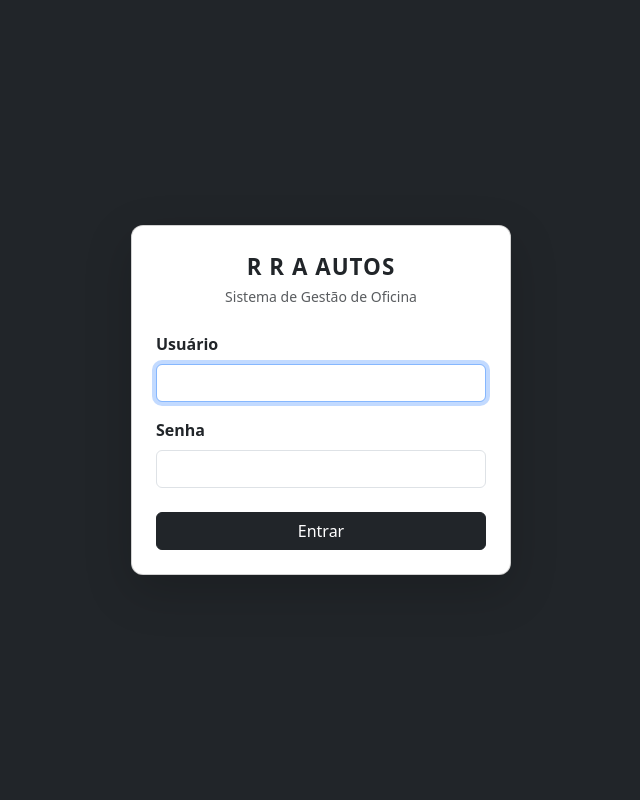
After one commit to Franciney2519/Projeto_oficina, a Flask app: template templates/login.html in a window 1280 px wide. The commit adds this page. Shown: the whole page, without its empty margins (319-959 px from the left). Run offline with Flask 3, Linux system fonts and the light colour scheme; the template is opened without the code that fills it, so the values that code supplies are empty; the visitor is signed in with stand-in values (Sample User, id 1); parts of the project's set-up code (start-up, migrations or seed data) failed here and were passed over; some libraries are stand-ins or nearby versions.

Commit message:
adiciona sistema de login com usuário e senha

```diff
--- a/app.py
+++ b/app.py
@@ -77,6 +77,40 @@ app = Flask(
     static_folder=os.path.join(PROJECT_DIR, "static"),
 )
 app.secret_key = os.environ.get("SECRET_KEY", "oficina-mecanica-secret-dev")
+
+APP_USERNAME = os.environ.get("APP_USERNAME", "admin")
+APP_PASSWORD = os.environ.get("APP_PASSWORD", "oficina123")
+
+PUBLIC_ROUTES = {"login", "static", "favicon"}
+
+
+@app.before_request
+def require_login():
+    if request.endpoint in PUBLIC_ROUTES:
+        return
+    if not session.get("logged_in"):
+        return redirect(url_for("login"))
+
+
+@app.route("/login", methods=["GET", "POST"])
+def login():
+    if session.get("logged_in"):
+        return redirect(url_for("dashboard"))
+    error = None
+    if request.method == "POST":
+        if (request.form.get("username") == APP_USERNAME and
+                request.form.get("password") == APP_PASSWORD):
+            session["logged_in"] = True
+            return redirect(url_for("dashboard"))
+        error = "Usuário ou senha incorretos."
+    return render_template("login.html", error=error)
+
+
+@app.route("/logout")
+def logout():
+    session.clear()
+    return redirect(url_for("login"))
+
 
 # Informações fixas usadas no PDF do orçamento.
 COMPANY_INFO = {
--- a/templates/base.html
+++ b/templates/base.html
@@ -59,6 +59,7 @@
               Tela inicial
             </a>
             <a href="{{ url_for('novo_orcamento') }}" class="btn btn-success">Novo Orçamento</a>
+            <a href="{{ url_for('logout') }}" class="btn btn-outline-danger btn-sm">Sair</a>
           </div>
         </div>
       </div>
--- /dev/null
+++ b/templates/login.html
@@ -0,0 +1,38 @@
+<!doctype html>
+<html lang="pt-br">
+<head>
+  <meta charset="utf-8">
+  <meta name="viewport" content="width=device-width, initial-scale=1">
+  <title>Login - R R A AUTOS</title>
+  <link href="https://cdn.jsdelivr.net/npm/bootstrap@5.3.3/dist/css/bootstrap.min.css" rel="stylesheet">
+  <style>
+    body { background: #212529; display: flex; align-items: center; justify-content: center; min-height: 100vh; }
+    .card { width: 100%; max-width: 380px; border-radius: 12px; }
+    .logo-title { font-size: 1.4rem; font-weight: 700; letter-spacing: 1px; }
+  </style>
+</head>
+<body>
+  <div class="card shadow-lg p-4">
+    <div class="text-center mb-4">
+      <div class="logo-title text-dark">R R A AUTOS</div>
+      <small class="text-muted">Sistema de Gestão de Oficina</small>
+    </div>
+
+    {% if error %}
+    <div class="alert alert-danger py-2">{{ error }}</div>
+    {% endif %}
+
+    <form method="POST">
+      <div class="mb-3">
+        <label class="form-label fw-semibold">Usuário</label>
+        <input type="text" name="username" class="form-control" autofocus required>
+      </div>
+      <div class="mb-4">
+        <label class="form-label fw-semibold">Senha</label>
+        <input type="password" name="password" class="form-control" required>
+      </div>
+      <button type="submit" class="btn btn-dark w-100">Entrar</button>
+    </form>
+  </div>
+</body>
+</html>
```
